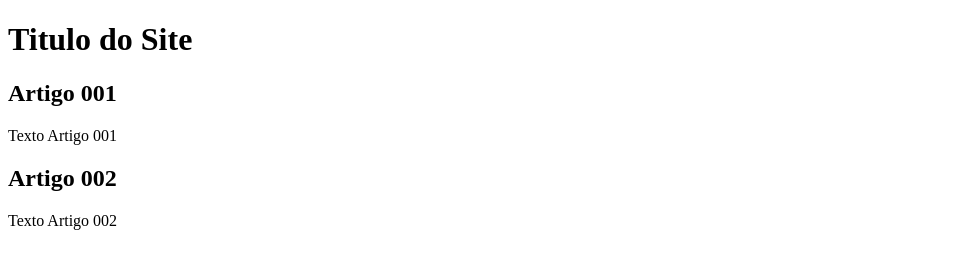
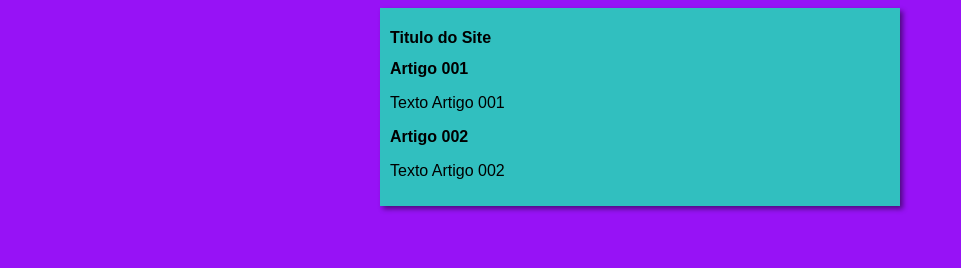
Before and after one commit to phelipesilva01/projeto-site, a plain HTML site: page index.html in a window 1280 px wide. Shown: the whole page, without its empty margins (0-961 px from the left). Drawn offline with Linux system fonts and the light colour scheme.

Commit message:
iniciei o design

```diff
--- /dev/null
+++ b/estilos/style.css
@@ -0,0 +1,19 @@
+* {
+    font-family:Arial, Helvetica, sans-serif ;
+    font-size: 16px;
+
+}
+
+
+body {
+    background-color: rgb(151, 18, 246) ;
+
+}
+
+main {
+    background-color: rgb(49, 191, 191);
+    width: 500px;
+    margin: auto;
+    padding: 10px;
+    box-shadow: 3px 3px 5px rgba(0, 0, 0, 0.473) ;
+}
--- a/index.html
+++ b/index.html
@@ -4,6 +4,7 @@
     <meta charset="UTF-8">
     <meta name="viewport" content="width=device-width, initial-scale=1.0">
     <title>Titiulo do Site</title>
+    <link rel="stylesheet" href="estilos/style.css">
 </head>
 <body>
     <main>
```
